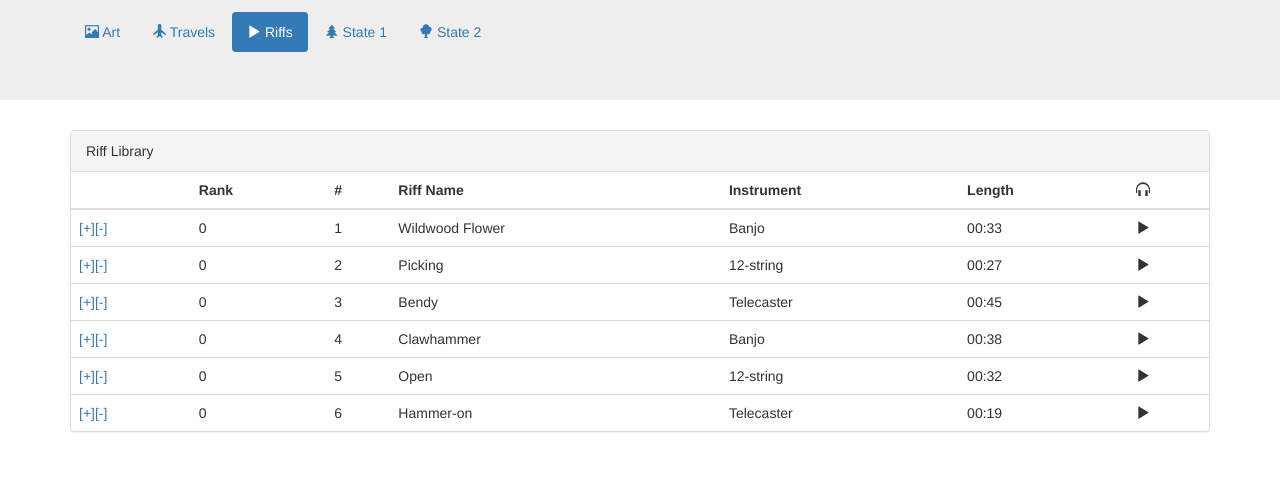
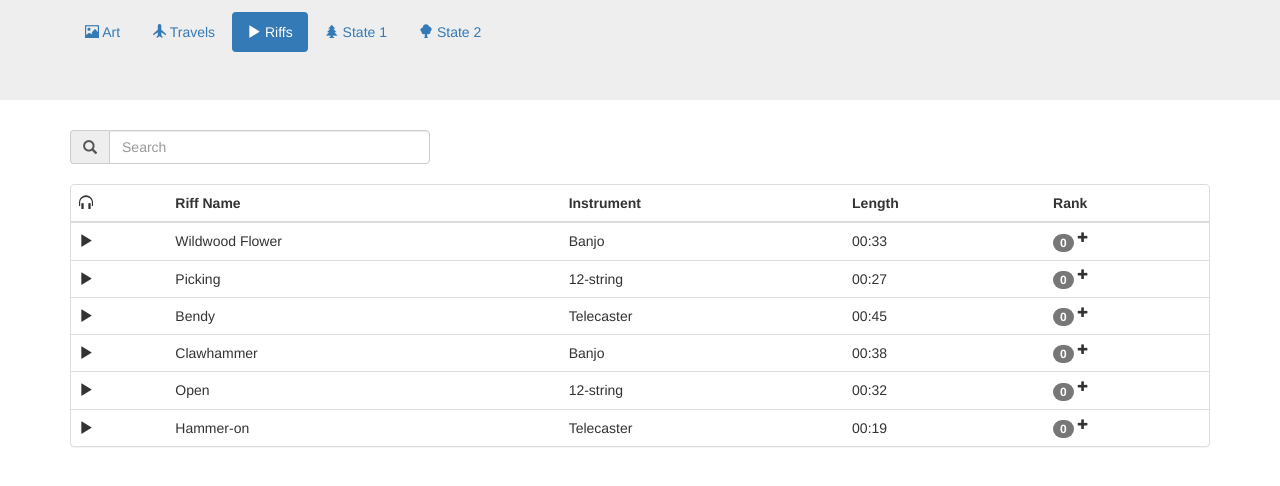
Before and after one commit to peterander/angular-portfolio, a website: page app/index.html at #/riffs in a window 1280 px wide. Both pictures are taken after a click on the link "Riffs". Shown: the part 186-672 px from the top of the page. Drawn offline with nearby package versions, Linux system fonts and the light colour scheme; some packages are replaced by stand-ins of ours.

Commit message:
riff search and ranking

```diff
--- a/app/js/controllers.js
+++ b/app/js/controllers.js
@@ -2,8 +2,8 @@
 
 /* Controllers */
 
-portfolioApp.controller('ArtCtrl', ['$scope', 'ArtService', '$http',
-	function($scope, ArtService, $http) {
+portfolioApp.controller('ArtCtrl', ['$scope', '$http',
+	function($scope, $http) {
 		$http.get('art/art.json').success(function(data) {
 			$scope.art = data;
 		});
@@ -51,37 +51,37 @@ portfolioApp.controller('RiffsCtrl', function($scope) {
 		 'title': 'Wildwood Flower',
 		 'instrument': 'Banjo',
 		 'duration': '00:33',
-		 'url': '',
+		 'url': 'camera-shutter-click-06.mp3',
 		 'rank': 0},
 		{'number': '2',
 		 'title': 'Picking',
 		 'instrument': '12-string',
 		 'duration': '00:27',
-		 'url': '',
+		 'url': 'electric-drill-1.mp3',
 		 'rank': 0},
 		{'number': '3',
 		 'title': 'Bendy',
 		 'instrument': 'Telecaster',
 		 'duration': '00:45',
-		 'url': '',
+		 'url': 'electric-drill-2.mp3',
 		 'rank': 0},
 		{'number': '4',
 		 'title': 'Clawhammer',
 		 'instrument': 'Banjo',
 		 'duration': '00:38',
-		 'url': '',
+		 'url': 'freezer-hum-1.mp3',
 		 'rank': 0},
 		{'number': '5',
 		 'title': 'Open',
 		 'instrument': '12-string',
 		 'duration': '00:32',
-		 'url': '',
+		 'url': 'grass-trimmer-1.mp3',
 		 'rank': 0},
 		{'number': '6',
 		 'title': 'Hammer-on',
 		 'instrument': 'Telecaster',
 		 'duration': '00:19',
-		 'url': '',
+		 'url': 'hammering-2.mp3',
 		 'rank': 0},
 	];
 });
--- a/app/partials/riffs.html
+++ b/app/partials/riffs.html
@@ -1,30 +1,39 @@
     <div ng-controller="RiffsCtrl">
+    	<div class="row">
+    		<div class="col-md-4">
+			    <div class="input-group">
+					<span class="input-group-addon">
+						<span class="glyphicon glyphicon-search" aria-hidden="true"></span>
+					</span>
+					<input type="text" class="form-control" placeholder="Search" ng-model="searchText">
+				</div><!-- /.input-group -->
+			</div><!-- /.col-md-4 -->
+		</div><!-- /.row -->
+
+		<br />
+
 	    <div class="panel panel-default">
-        <!-- Default panel contents -->
-        <div class="panel-heading">Riff Library</div>
-
 	        <!-- Table -->
 	        <table class="table">
 	          <thead>
 	            <tr>
-              <th></th>
-              <th>Rank</th>
-              <th>#</th>
+	              <th><span class="glyphicon glyphicon-headphones"></span></th>
 	              <th>Riff Name</th>
 	              <th>Instrument</th>
 	              <th>Length</th>
-              <th><span class="glyphicon glyphicon-headphones"></span></th>
+	              <th>Rank</th>
 	            </tr>
 	          </thead>
 	          <tbody>
-            <tr ng-repeat="riff in riffs | orderBy:predicate:reverse">
-              <td><a ng-click="upVote(riff)">[+]</a><a ng-click="downVote(riff)">[-]</a></td>
-              <td>{{riff.rank}}</td>
-              <td>{{riff.number}}</td>
+	            <tr ng-repeat="riff in riffs | orderBy:predicate:reverse | filter:searchText">
+	              <td><span class="glyphicon glyphicon-play"></span></td>
 	              <td>{{riff.title}}</td>
 	              <td>{{riff.instrument}}</td>
 	              <td>{{riff.duration}}</td>
-              <td><span class="glyphicon glyphicon-play"></span></td>
+	              <td>
+	              	<span class="badge">{{riff.rank}}</span>
+	              	<sup><span ng-click="upVote(riff)" class="glyphicon glyphicon-plus" aria-hidden="true"></span></sup>
+	              </td>
 	            </tr>
 	          </tbody>
 	        </table>
```
Also changed, not shown: 6 other files. Lines whose indentation alone changed are shown as unchanged.
